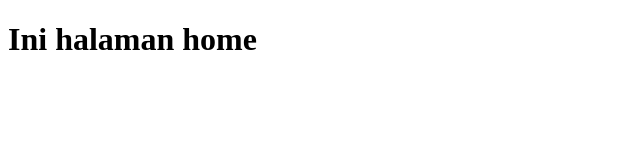
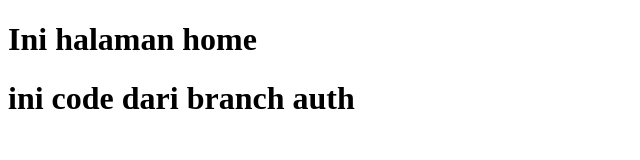
Before and after one commit to junaidiar19/belajar-git, a plain HTML site: page index.html in a window 1280 px wide. Shown: the whole page, without its empty margins (0-640 px from the left). Drawn offline with Linux system fonts and the light colour scheme.

Commit message:
update index.html

```diff
--- a/index.html
+++ b/index.html
@@ -8,5 +8,6 @@
 </head>
 <body>
   <h1>Ini halaman home</h1>
+  <h1>ini code dari branch auth</h1>
 </body>
 </html>
```
